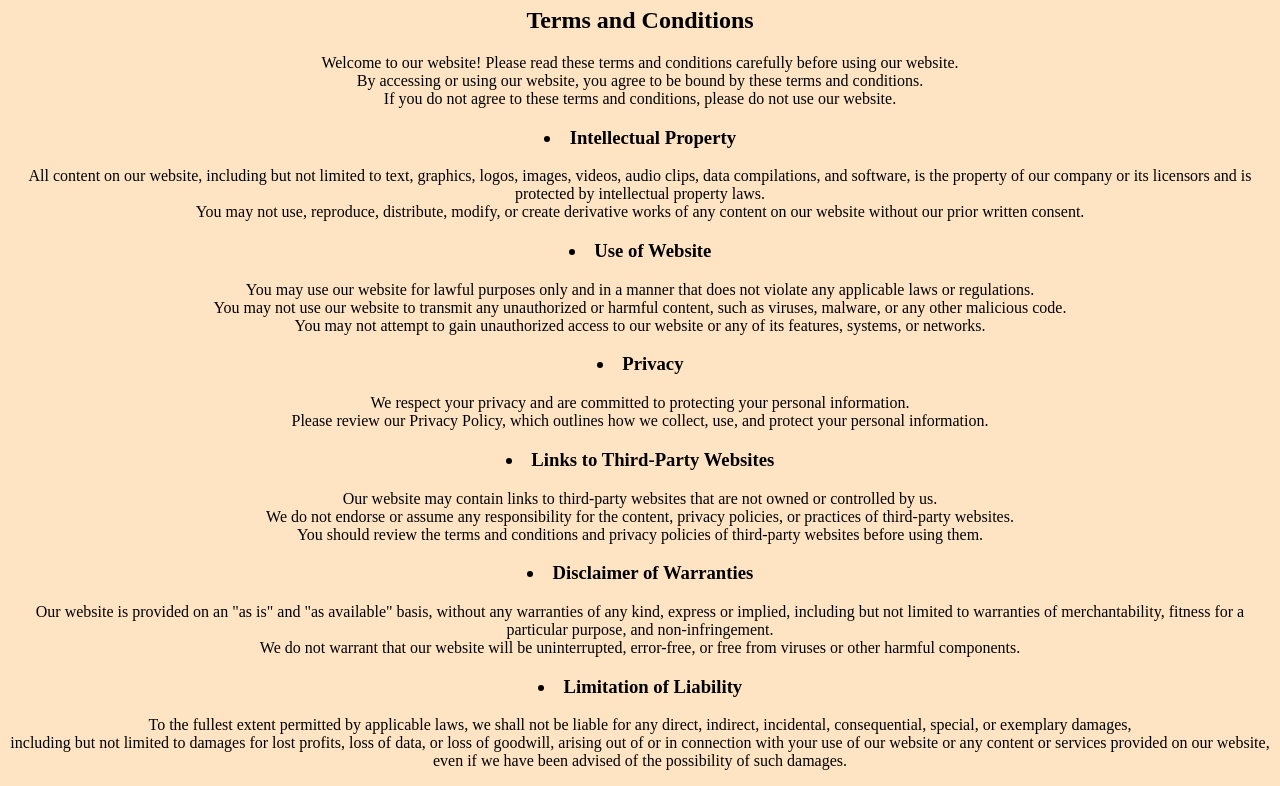
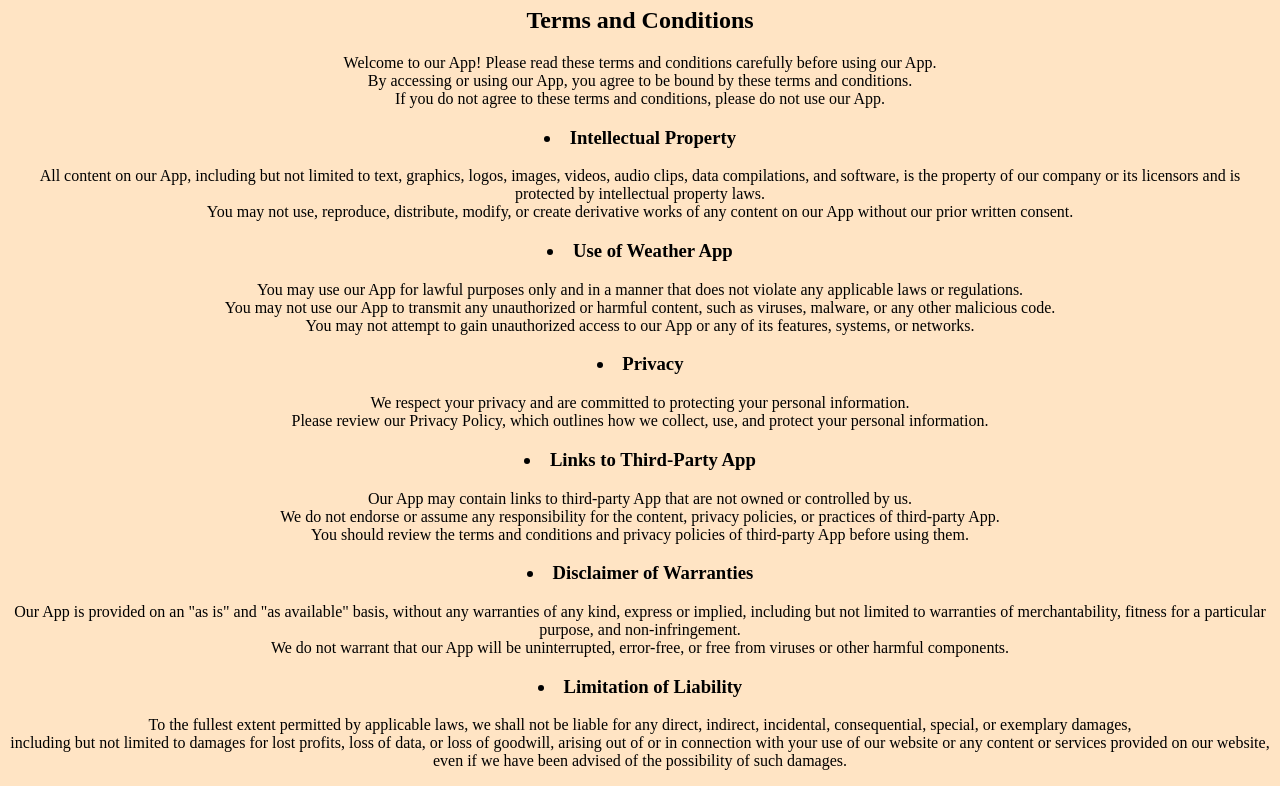
Before and after one commit to asadzafar101/asadzafar101.github.io-termsandconditions, a plain HTML site: page index.html in a window 1280 px wide. Shown: the part 73-859 px from the top of the page. Drawn offline with Linux system fonts and the light colour scheme.

Commit message:
Update index.html

```diff
--- a/index.html
+++ b/index.html
@@ -1,42 +1,42 @@
 <!DOCTYPE html>
 <html>
 <head>
-  <title>My Webpage</title>
+  <title>Weather App</title>
 </head>
 <body style="background-color: bisque;">
   <center><header>
-    <h1>Welcome to Weather App</h1>
+    <h1>Welcome to The Weather App</h1>
 
   </header>
   <main>
     <section id="Terms and Conditions">
         <h2>Terms and Conditions</h2>
-      <p>Welcome to our website! Please read these terms and conditions carefully before using our website.<br>
+      <p>Welcome to our App! Please read these terms and conditions carefully before using our App.<br>
 
-        By accessing or using our website, you agree to be bound by these terms and conditions.<br>
-        If you do not agree to these terms and conditions, please do not use our website.<br>
+        By accessing or using our App, you agree to be bound by these terms and conditions.<br>
+        If you do not agree to these terms and conditions, please do not use our App.<br>
 
         <h3><li>Intellectual Property</li></h3>
-        All content on our website, including but not limited to text, graphics, logos, images, videos, audio clips, data compilations, and software, is the property of our company or its licensors and is protected by intellectual property laws.<br>
-        You may not use, reproduce, distribute, modify, or create derivative works of any content on our website without our prior written consent.<br>
+        All content on our App, including but not limited to text, graphics, logos, images, videos, audio clips, data compilations, and software, is the property of our company or its licensors and is protected by intellectual property laws.<br>
+        You may not use, reproduce, distribute, modify, or create derivative works of any content on our App without our prior written consent.<br>
 
-        <h3><li>Use of Website</li></h3>
-        You may use our website for lawful purposes only and in a manner that does not violate any applicable laws or regulations.<br>
-        You may not use our website to transmit any unauthorized or harmful content, such as viruses, malware, or any other malicious code.<br>
-        You may not attempt to gain unauthorized access to our website or any of its features, systems, or networks.<br>
+        <h3><li>Use of Weather App</li></h3>
+        You may use our App for lawful purposes only and in a manner that does not violate any applicable laws or regulations.<br>
+        You may not use our App to transmit any unauthorized or harmful content, such as viruses, malware, or any other malicious code.<br>
+        You may not attempt to gain unauthorized access to our App or any of its features, systems, or networks.<br>
 
         <h3><li>Privacy</li></h3>
         We respect your privacy and are committed to protecting your personal information.<br>
         Please review our Privacy Policy, which outlines how we collect, use, and protect your personal information.<br>
 
-        <h3><li>Links to Third-Party Websites</li></h3>
-        Our website may contain links to third-party websites that are not owned or controlled by us.<br>
-        We do not endorse or assume any responsibility for the content, privacy policies, or practices of third-party websites.<br>
-        You should review the terms and conditions and privacy policies of third-party websites before using them.<br>
+        <h3><li>Links to Third-Party App </li></h3>
+        Our App may contain links to third-party App that are not owned or controlled by us.<br>
+        We do not endorse or assume any responsibility for the content, privacy policies, or practices of third-party App.<br>
+        You should review the terms and conditions and privacy policies of third-party App before using them.<br>
 
         <h3><li>Disclaimer of Warranties</li></h3>
-        Our website is provided on an "as is" and "as available" basis, without any warranties of any kind, express or implied, including but not limited to warranties of merchantability, fitness for a particular purpose, and non-infringement.<br>
-        We do not warrant that our website will be uninterrupted, error-free, or free from viruses or other harmful components.<br>
+        Our App is provided on an "as is" and "as available" basis, without any warranties of any kind, express or implied, including but not limited to warranties of merchantability, fitness for a particular purpose, and non-infringement.<br>
+        We do not warrant that our App will be uninterrupted, error-free, or free from viruses or other harmful components.<br>
 
         <h3><li>Limitation of Liability</li></h3>
         To the fullest extent permitted by applicable laws, we shall not be liable for any direct, indirect, incidental, consequential, special, or exemplary damages,<br>
@@ -45,7 +45,7 @@
 
         <h3><li>Changes to Terms and Conditions</li></h3>
         We reserve the right to modify, update, or remove these terms and conditions at any time without prior notice.<br>
-        Your continued use of our website after any changes to these terms and conditions constitutes your acceptance of the modified terms and conditions.<br>
+        Your continued use of our App after any changes to these terms and conditions constitutes your acceptance of the modified terms and conditions.<br>
 
         <h3><li>Governing Law and Jurisdiction</li></h3>
         These terms and conditions shall be governed by and construed in accordance with the laws of [insert applicable jurisdiction].<br>
@@ -54,7 +54,7 @@
         <h3><li>Contact Information</li></h3>
         If you have any questions or concerns about these terms and conditions, please contact us at [insert contact information].<br>
 
-        Thank you for visiting our website!</p>
+        Thank you for visiting our App!</p>
     </section>
   </main>
   <footer>
```
